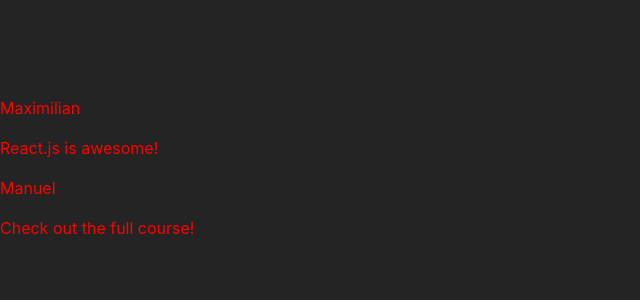
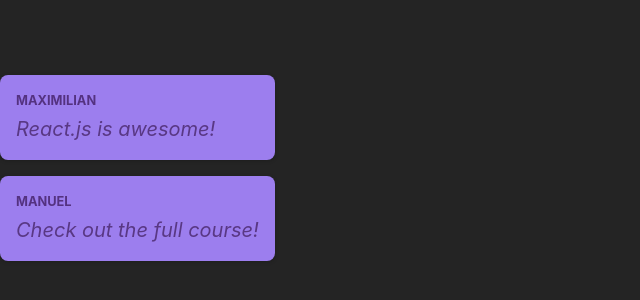
Before and after one commit to curogihu/first-app, a React (Vite) app in the folder react-crash-course/: page / in a window 1280 px wide. Shown: the part 232-532 px from the top of the page, without its empty margins (0-640 px from the left). Built offline with nearby package versions, Linux system fonts and the light colour scheme.

Commit message:
replaced defaut css with Post.module.css

```diff
--- a/react-crash-course/src/components/Post.jsx
+++ b/react-crash-course/src/components/Post.jsx
@@ -1,8 +1,11 @@
+import classes from './Post.module.css';
+
+
 function Post(props) {
     return (
-        <div style={{ color: 'red', textAlign: 'left' }}>
-            <p>{ props.author }</p>
-            <p>{ props.body }</p>
+        <div className={ classes.post }>
+            <p className={ classes.author }>{ props.author }</p>
+            <p className={ classes.text }>{ props.body }</p>
         </div>
     );
 }
--- /dev/null
+++ b/react-crash-course/src/components/Post.module.css
@@ -0,0 +1,35 @@
+.post {
+    margin: 1rem 0;
+    padding: 1rem;
+    background-color: #9c7eee;
+    border-radius: 8px;
+    box-shadow: 0 1px 4px rgba(0, 0, 0, 0.2);
+    animation: animate-in 1s ease-out forwards;
+}
+
+.author {
+    font-size: 0.8rem;
+    font-weight: bold;
+    color: #543280;
+    margin: 0;
+    text-transform: uppercase;
+}
+
+.text {
+    white-space: pre-wrap;
+    font-size: 1.25rem;
+    margin: 0.25rem 0 0 0;
+    color: #593884;
+    font-style: italic;
+}
+
+@keyframes animate-in {
+    from {
+      opacity: 0;
+      transform: translateY(1rem);
+    }
+    to {
+      opacity: 1;
+      transform: translateY(0);
+    }
+}
```
